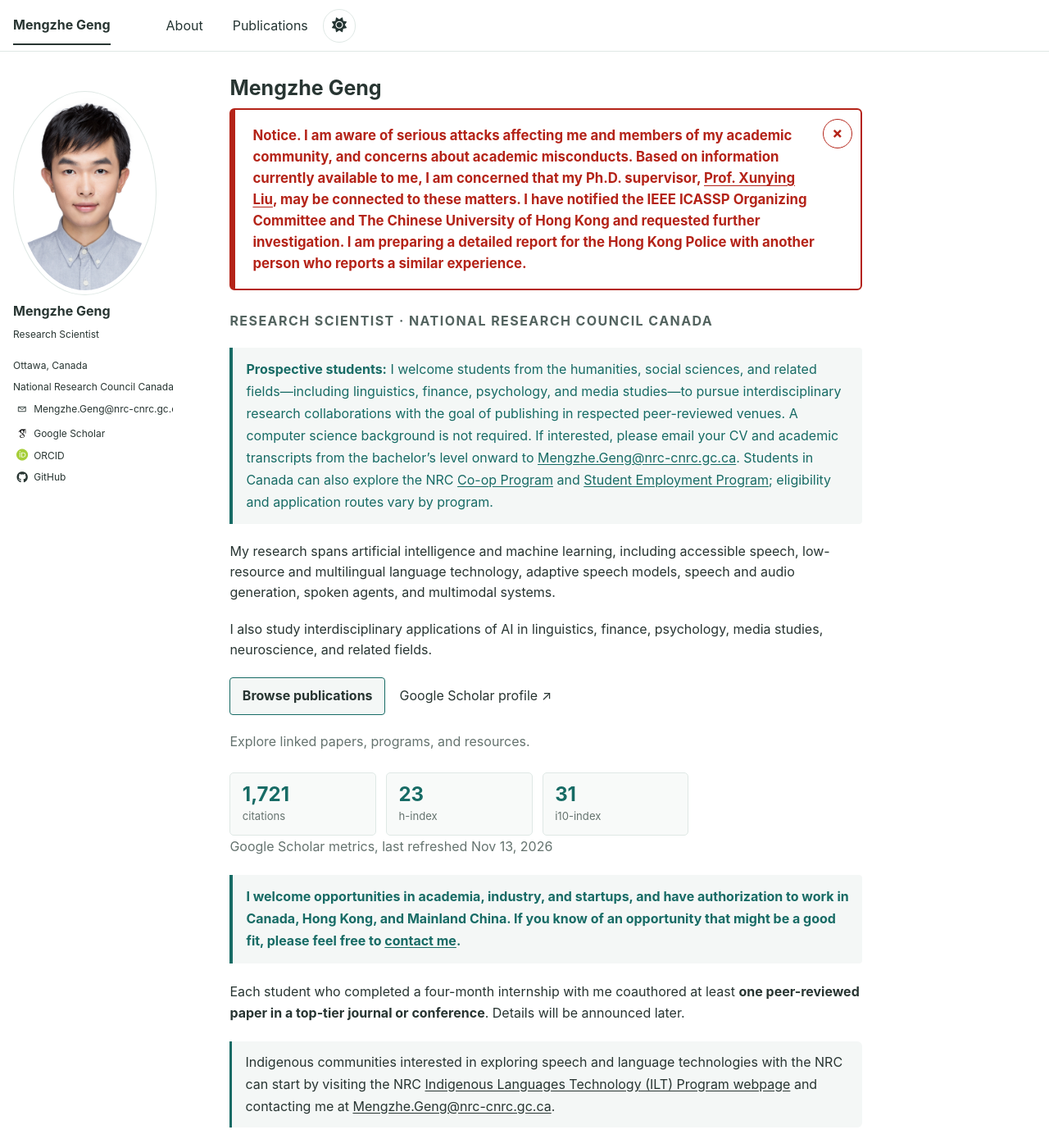
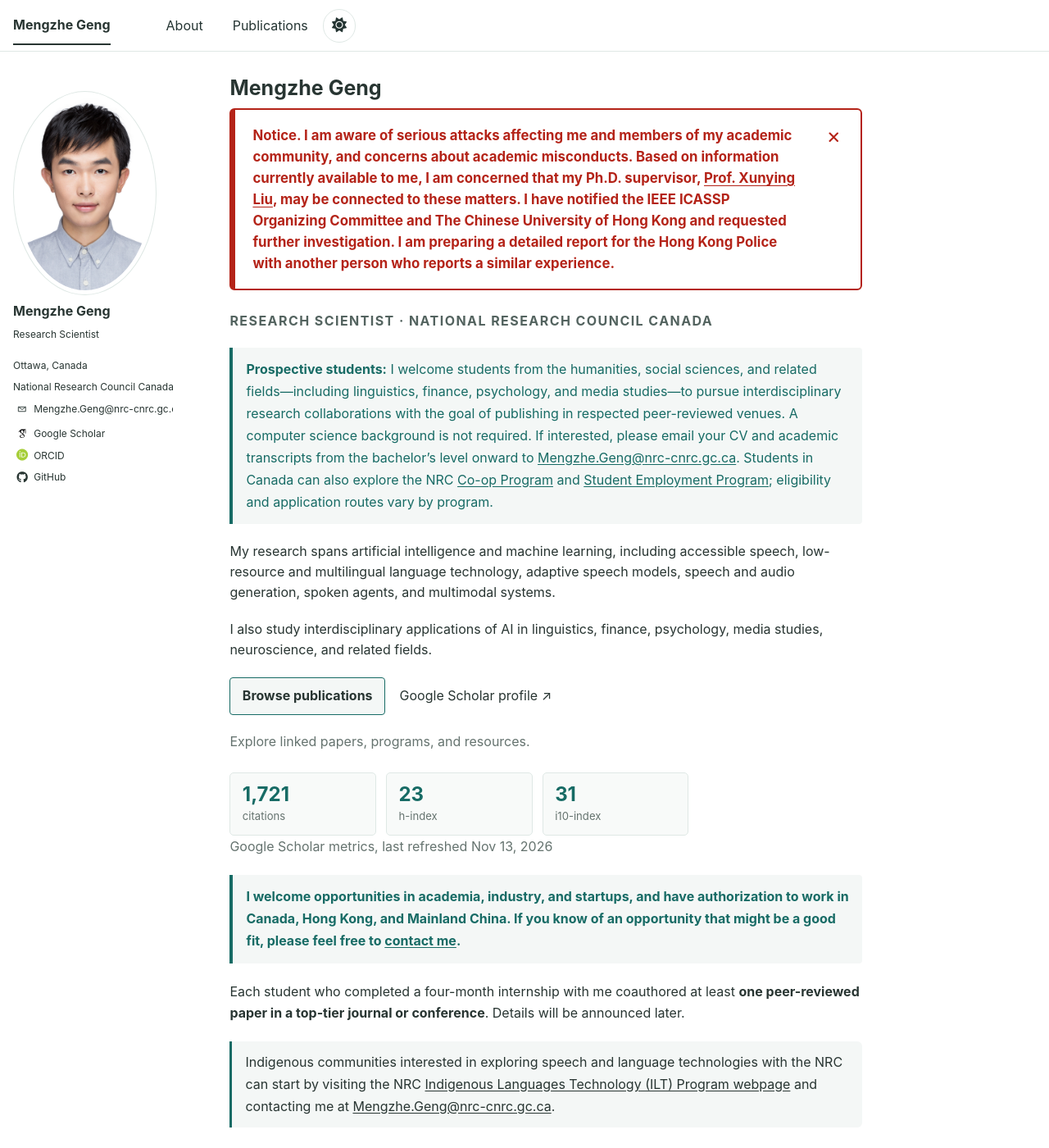
Before and after one commit to MENGZHEGENG/MENGZHEGENG.github.io, a Jekyll site: the page built from _pages/about.md, in a window 1280 px wide and 1400 px high. Shown: the whole window at 82% size. Built offline with Jekyll 4.4.1, drawn with Linux system fonts in a browser that asks for light colours; some web fonts are replaced.

Commit message:
Polish responsive safety notice dismiss control

```diff
--- a/_pages/about.md
+++ b/_pages/about.md
@@ -13,7 +13,11 @@ show_safety_notice: true
 {% if page.show_safety_notice %}
 <aside id="safety-notice" class="safety-notice" role="region" aria-label="Safety notice">
   <p><strong>Notice.</strong> I am aware of serious attacks affecting me and members of my academic community, and concerns about academic misconducts. Based on information currently available to me, I am concerned that my Ph.D. supervisor, <a href="https://www1.se.cuhk.edu.hk/~xyliu/" rel="noopener noreferrer">Prof. Xunying Liu</a>, may be connected to these matters. I have notified the IEEE ICASSP Organizing Committee and The Chinese University of Hong Kong and requested further investigation. I am preparing a detailed report for the Hong Kong Police with another person who reports a similar experience.</p>
-  <button class="safety-notice__close" type="button" aria-label="Dismiss safety notice">×</button>
+  <button class="safety-notice__close" type="button" aria-label="Dismiss safety notice">
+    <svg aria-hidden="true" focusable="false" viewBox="0 0 24 24">
+      <path d="M7 7l10 10M17 7 7 17" />
+    </svg>
+  </button>
 </aside>
 <script src="{{ '/assets/js/safety-notice.js' | relative_url }}?v=a748c56" defer></script>
 {% endif %}
--- a/_sass/_custom.scss
+++ b/_sass/_custom.scss
@@ -2082,7 +2082,7 @@ a:active {
   position: relative;
   width: 100%;
   margin: 0 0 1.5em;
-  padding: 1.05em 3.25em 1.05em 1.25em;
+  padding: 1.05em 3.75rem 1.05em 1.25em;
   border: 2px solid #b42318;
   border-left-width: 7px;
   border-radius: 6px;
@@ -2103,24 +2103,33 @@ a:active {
 
 .safety-notice__close {
   position: absolute;
-  top: 0.55em;
-  right: 0.55em;
+  top: 0.45rem;
+  right: 0.45rem;
   display: grid;
-  width: 2rem;
-  height: 2rem;
+  width: 2.75rem;
+  height: 2.75rem;
   place-items: center;
   padding: 0;
-  border: 1px solid currentColor;
-  border-radius: 50%;
+  border: 0;
+  border-radius: 0.65rem;
   background: transparent;
   color: inherit;
   cursor: pointer;
-  font: inherit;
-  font-size: 1.15em;
-  line-height: 1;
-}
-
-.safety-notice__close:hover {
+  -webkit-tap-highlight-color: transparent;
+}
+
+.safety-notice__close svg {
+  display: block;
+  width: 1.25rem;
+  height: 1.25rem;
+  fill: none;
+  stroke: currentColor;
+  stroke-linecap: round;
+  stroke-width: 2.25;
+}
+
+.safety-notice__close:hover,
+.safety-notice__close:active {
   background: rgba(180, 35, 24, 0.08);
 }
 
@@ -2144,6 +2153,28 @@ html[data-theme="dark"] .safety-notice {
 
 html[data-theme="dark"] .safety-notice__close:hover {
   background: rgba(255, 221, 87, 0.12);
+}
+
+html[data-theme="dark"] .safety-notice__close:active {
+  background: rgba(255, 221, 87, 0.18);
+}
+
+@media (max-width: 600px) {
+  .safety-notice {
+    padding: 0.95em 3.5rem 0.95em 0.9em;
+    font-size: 1em;
+  }
+
+  .safety-notice__close {
+    top: 0.35rem;
+    right: 0.35rem;
+  }
+}
+
+@media (forced-colors: active) {
+  .safety-notice__close:focus-visible {
+    outline: 2px solid ButtonText;
+  }
 }
 
 
```
